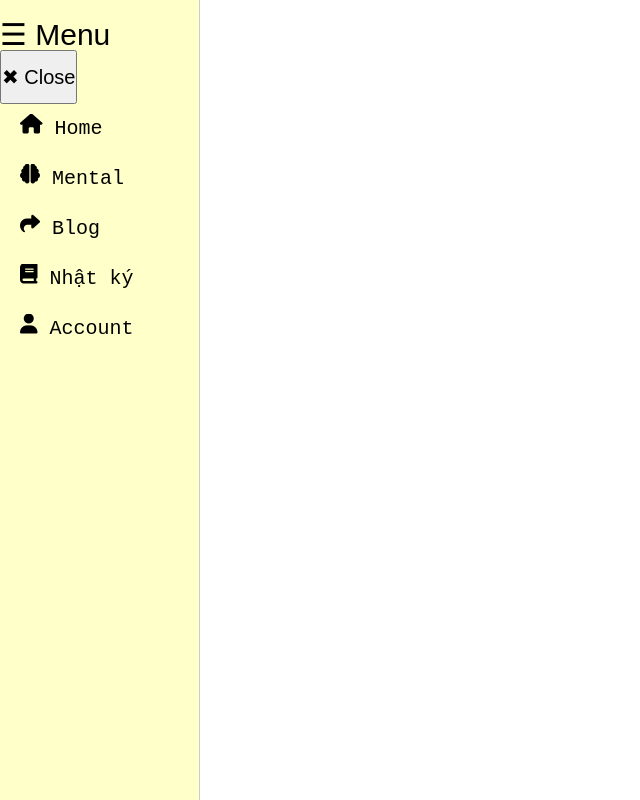
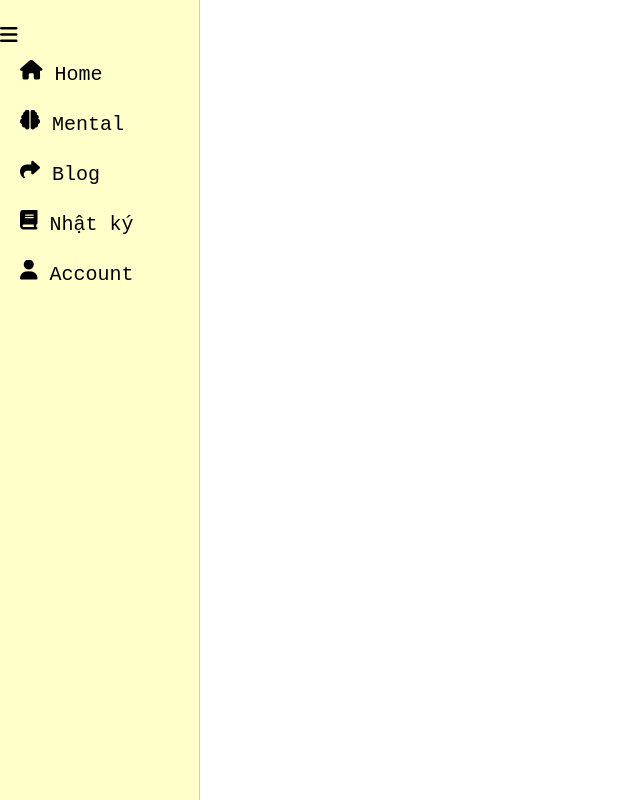
Before and after one commit to TienTHNcrne/Mental, a plain HTML site: page index.html in a window 1280 px wide. Shown: the whole page, without its empty margins (0-640 px from the left). Drawn offline with Linux system fonts and the light colour scheme.

Commit message:
up src
Signed-off-by: TienTHNcrne <tienguyen3541@gmail.com>

```diff
--- a/index.html
+++ b/index.html
@@ -10,10 +10,13 @@
 </head>
 
 <body>
-    <button id="openside" class="openbar" onclick="bar()">☰ Menu</button>
+    <button id="openside" class="openbar" onclick="bar()">
+        <i class="fas fa-bars"></i>
+
+    </button>
 
     <div id="mybar" class="sidebar">
-        <button class="closebar" onclick="bar()">✖ Close</button>
+
         <ul>
             <li><a href="/"><i class="fas fa-home"></i> Home</a></li>
             <li>
@@ -40,16 +43,14 @@
     <script>
         function bar() {
             const x = document.getElementById("mybar");
-            if (x.style.width == "250px") {
+            const y = document.getElementById("openside");
+            if (x.style.width == "200px") {
                 x.style.width = "0";
-                let y = document.getElementById("openside");
                 y.style.marginLeft = "10px";
             }
             else {
-                let y = document.getElementById("openside");
-
-                x.style.width = "250px";
-                y.style.marginLeft = "260px";
+                x.style.width = "200px";
+                y.style.marginLeft = "220px";
 
             }
         }
```
